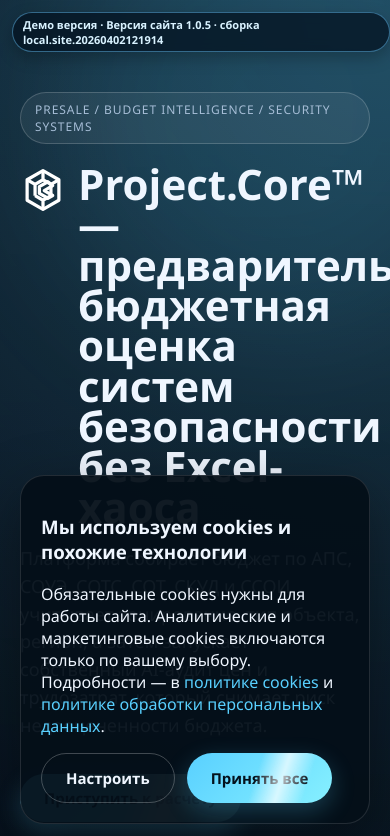
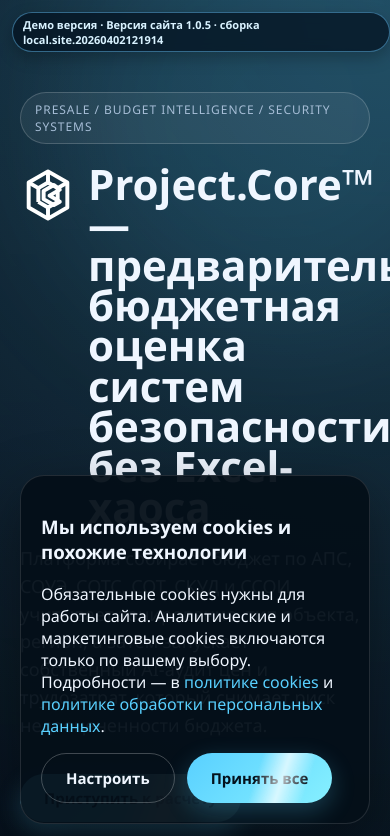
Before and after one commit to AlexSpider0686/Spider0, a React app in the folder src/: page / in a window 390 px wide. Shown: the top 836 px of the page. Built offline with nearby package versions, Linux system fonts and the light colour scheme; the HTML template or start-up script is replaced by a standard one.

Commit message:
Add Agent Shell download link and refine hero alignment

```diff
--- a/src/components/Footer.tsx
+++ b/src/components/Footer.tsx
@@ -1,5 +1,7 @@
 import { Link } from "react-router-dom";
 import { siteConfig } from "../data/siteContent";
+
+const agentShellInstallerPath = "/downloads/ProjectCore Agent Shell Setup 0.1.0.exe";
 
 export function Footer() {
   return (
@@ -8,11 +10,12 @@
         <div>
           <div className="footer__brand">{siteConfig.brand}</div>
           <p className="footer__copy">
-            Платформа предварительной бюджетной оценки систем безопасности. Расчет не является проектно-сметной документацией и служит для
-            пресейла и ранней финансовой модели.
+            Платформа предварительной бюджетной оценки систем безопасности. Расчет не является проектно-сметной
+            документацией и служит для пресейла и ранней финансовой модели.
           </p>
           <p className="footer__copy">© 2026 Александр Александрович Тартаковский. Все права защищены. Project.Core™</p>
         </div>
+
         <nav className="footer__nav" aria-label="Юридическая информация">
           <Link to="/legal/privacy">Политика конфиденциальности</Link>
           <Link to="/legal/personal-data">Политика обработки персональных данных</Link>
@@ -20,7 +23,11 @@
           <Link to="/legal/information-security">Информационная безопасность</Link>
           <Link to="/legal/cookies">Cookies</Link>
           <Link to="/legal/disclaimer">Отказ от ответственности</Link>
+          <a href={agentShellInstallerPath} download className="footer__download-link">
+            Инструмент разработчика (Agent Shell)
+          </a>
         </nav>
+
         <div>
           <div className="footer__meta">Оператор ПДн: {siteConfig.operatorName}</div>
           <div className="footer__meta">Email: {siteConfig.operatorEmail}</div>
--- a/src/site.css
+++ b/src/site.css
@@ -238,15 +238,15 @@
 .app-shell .hero__brand-title {
   position: relative;
   display: block;
-  padding-left: clamp(74px, 7vw, 112px);
+  padding-left: clamp(92px, 8vw, 138px);
 }
 
 .app-shell .hero__brand-mark {
   position: absolute;
-  top: 2px;
-  left: 0;
-  width: clamp(62px, 6.4vw, 92px);
-  height: clamp(62px, 6.4vw, 92px);
+  top: 4px;
+  left: 2px;
+  width: clamp(72px, 7vw, 104px);
+  height: clamp(72px, 7vw, 104px);
   opacity: 1;
 }
 
@@ -866,6 +866,15 @@
   gap: 10px;
 }
 
+.app-shell .footer__download-link {
+  color: inherit;
+  text-decoration: none;
+}
+
+.app-shell .footer__download-link:hover {
+  text-decoration: underline;
+}
+
 .app-shell .cookie-banner {
   position: fixed;
   inset: auto 20px 20px 20px;
@@ -1934,13 +1943,14 @@
   }
 
   .app-shell .hero__brand-title {
-    padding-left: 58px;
+    padding-left: 68px;
   }
 
   .app-shell .hero__brand-mark {
     top: 3px;
-    width: 46px;
-    height: 46px;
+    left: 0;
+    width: 56px;
+    height: 56px;
   }
 
   .app-shell .section {
```
Also changed, not shown: 1 other file (tests, documents, lock files or other folders).
